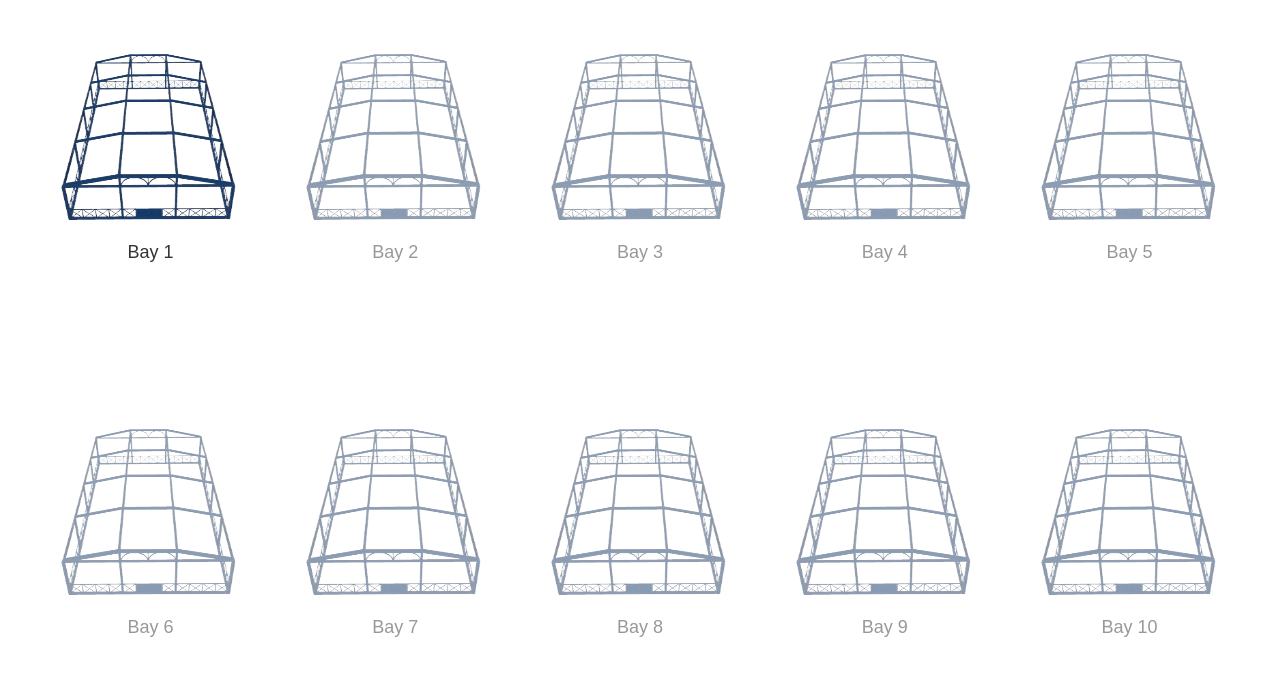
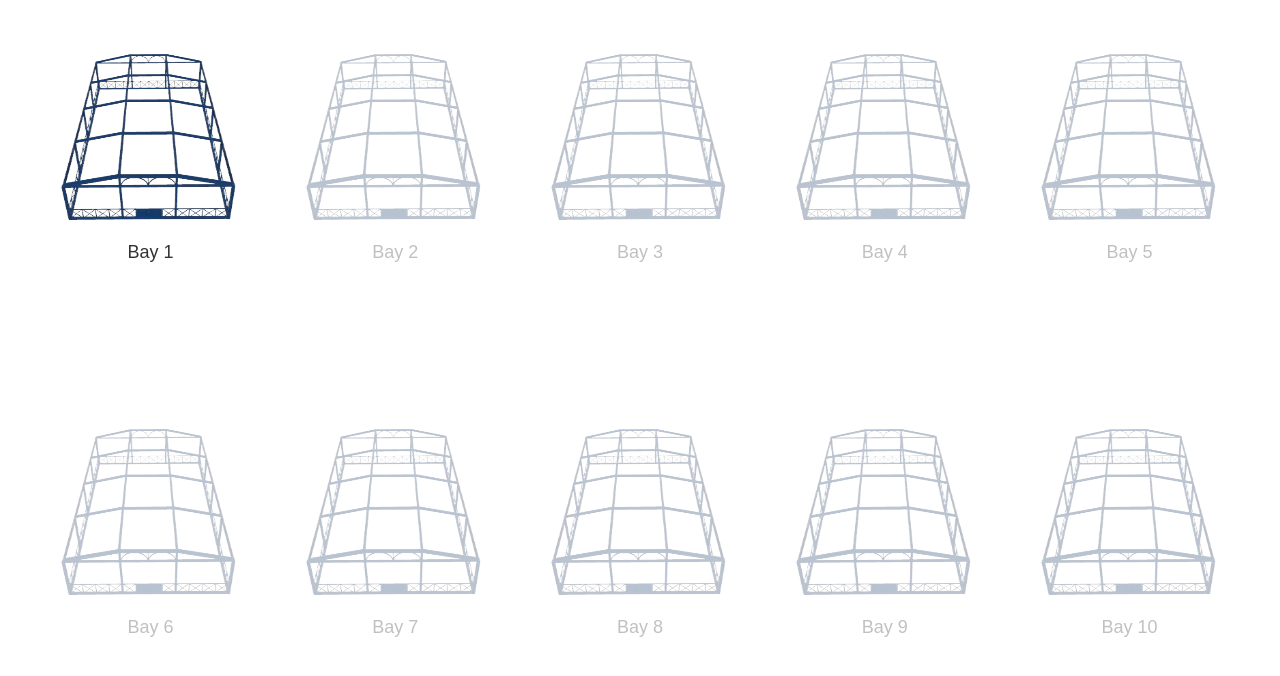
Before and after one commit to YazmanMahmood/Raiwand-project, a website: page bays.html in a window 1280 px wide. Drawn offline with Linux system fonts and the light colour scheme.

Commit message:
Update bays.css

```diff
--- a/bays.css
+++ b/bays.css
@@ -12,7 +12,8 @@ body {
     cursor: pointer;
     flex: 1 1 calc(20% - 40px); /* Adjusting width to fit 5 per row with margins */
     box-sizing: border-box;
-    opacity: 0.5; /* Default dimmed state */
+    opacity: 0.3; /* Default dimmed state */
+    transition: opacity 0.3s ease; /* Smooth transition for opacity */
 }
 
 .bay img {
```
